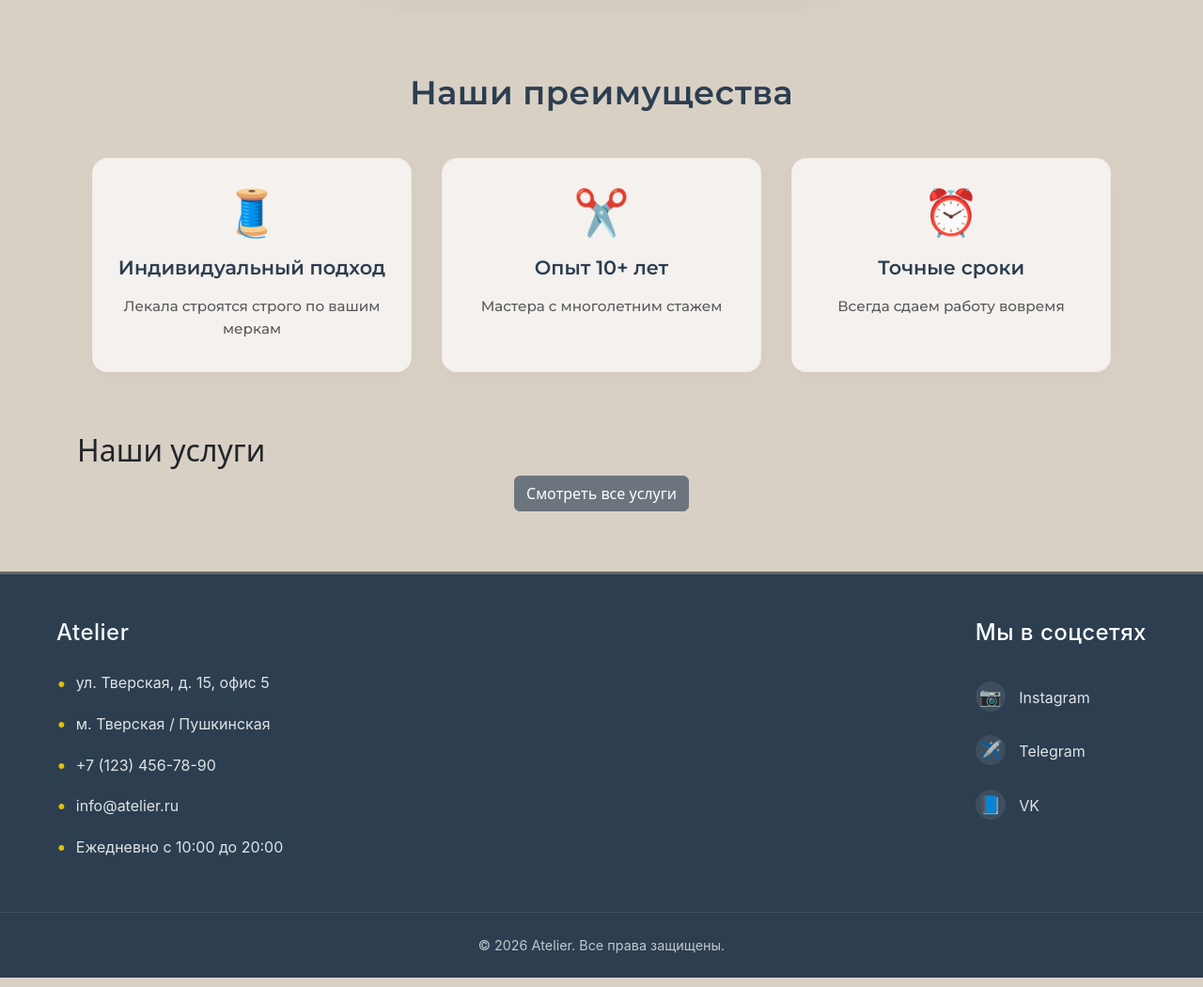
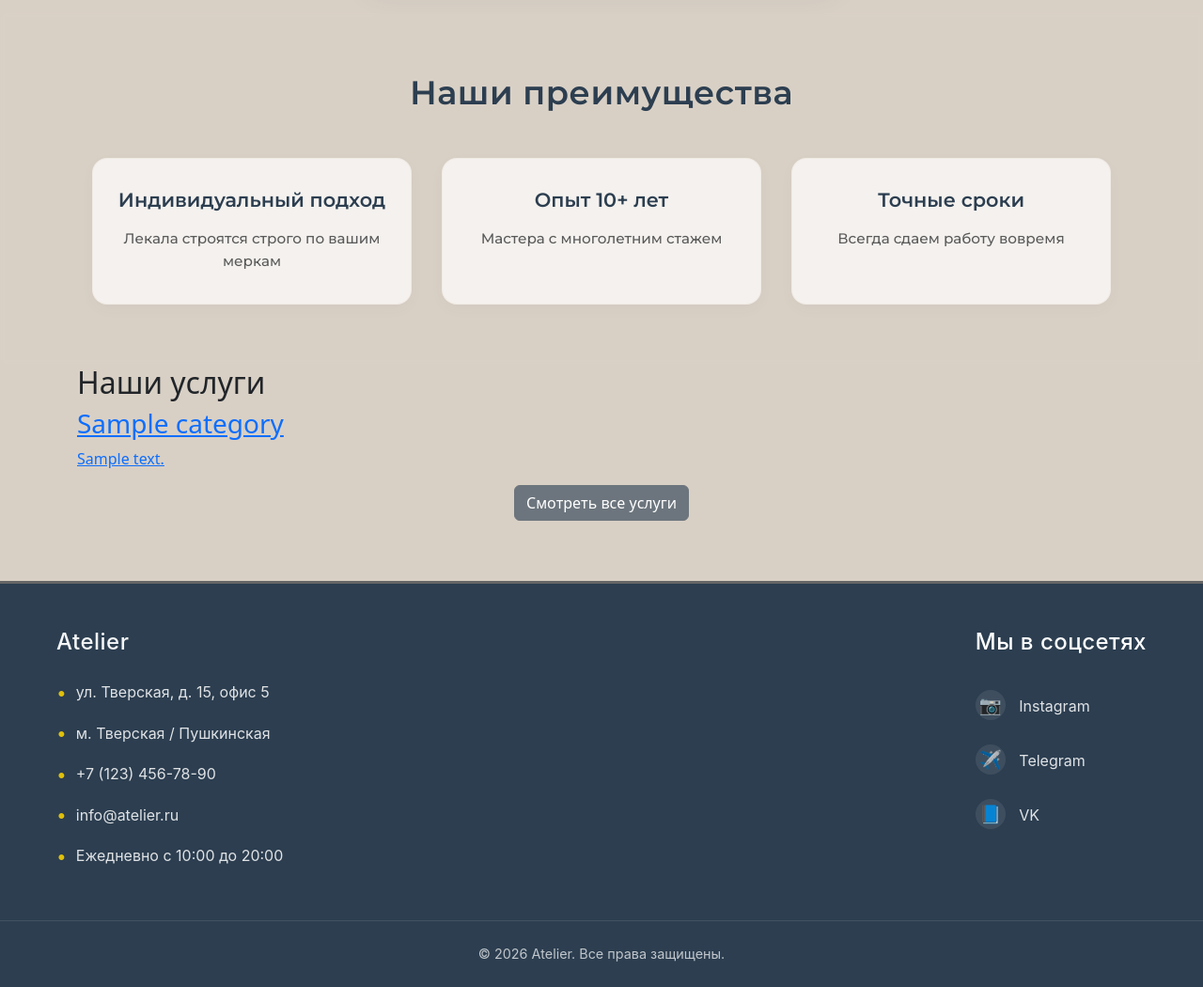
Before and after one commit to rapplayerr/atelier, a Django app: page / in a window 1280 px wide. Shown: the part 616-1666 px from the top of the page at 94% size. Run offline with Django 5.2, Linux system fonts and the light colour scheme; tables that the repository leaves empty hold one stand-in row (values such as "Sample post").

Commit message:
Добавил кликабельные тизеры трех категорий ремона на главную страницу

```diff
--- a/main/static/main/css/main.css
+++ b/main/static/main/css/main.css
@@ -289,17 +289,17 @@ main .features p {max-width: 420px; margin: 20px auto;}
 }
 
 .advantage-item:hover {
-    transform: translateY(-5px);
+    /* transform: translateY(-5px); */
     box-shadow: 0 10px 25px rgba(44, 62, 80, 0.08);
     border-color: rgba(200, 180, 150, 0.3);
 }
 
 /* Иконка */
-.advantage-icon {
+/* .advantage-icon {
     font-size: 3rem;
     margin-bottom: 1.5rem;
     line-height: 1;
-}
+} */
 
 /* Заголовок преимущества */
 .advantage-item h3 {
--- a/main/templates/main/index.html
+++ b/main/templates/main/index.html
@@ -35,7 +35,7 @@
             <div class="advantages-grid">
                 {% for advantage in advantages %}
                 <div class="advantage-item">
-                    <div class="advantage-icon">{{ advantage.icon }}</div>
+                    <!-- <div class="advantage-icon">{{ advantage.icon }}</div> -->
                     <h3>{{ advantage.title }}</h3>
                     <p>{{ advantage.description }}</p>
                 </div>
@@ -49,12 +49,13 @@
         <div class="container">
             <h2>Наши услуги</h2>
             <div class="services-grid">
-                {% for service in featured_services %}
-                <div class="service-card">
-                    <h3>{{ service.name }}</h3>
-                    <p>{{ service.description }}</p>
-                    <p class="price">{{ service.price }}</p>
-                </div>
+                {% for category in categories %}
+                <a href="{% url 'category_detail' category.slug %}" class="service-card-link">
+                    <div class="service-card">
+                        <h3>{{ category.name }}</h3>
+                        <p>{{ category.description }}</p>
+                    </div>
+                </a>
                 {% endfor %}
             </div>
             <div class="text-center">
--- a/main/views.py
+++ b/main/views.py
@@ -1,8 +1,13 @@
 from django.shortcuts import render
-from service.utils import get_chosen_categories
+from service.models import Category
 
 def glavnaya(request):
-    chosen_categories = get_chosen_categories(3)
+
+    categories = Category.objects.filter(
+        id__in = [1,2,3,4],
+        is_visible=True
+    )
+
     data = {
 
         # Герой (Hero) секция
@@ -21,6 +26,7 @@ def glavnaya(request):
             {'icon': '✂️', 'title': 'Опыт 10+ лет', 'description': 'Мастера с многолетним стажем'},
             {'icon': '⏰', 'title': 'Точные сроки', 'description': 'Всегда сдаем работу вовремя'},
         ],
+        'categories': categories
 
     }
     return render(request, 'main/index.html',data)
--- a/service/utils.py
+++ b/service/utils.py
@@ -1,3 +1,3 @@
-from .models import Category
-def get_chosen_categories(limit = 3):
-    return Category.objects.filter(is_visible = True)[:limit]
+# from .models import Category
+# def get_chosen_categories(limit = 3):
+#     return Category.objects.filter(is_visible = True)[:limit]
```
